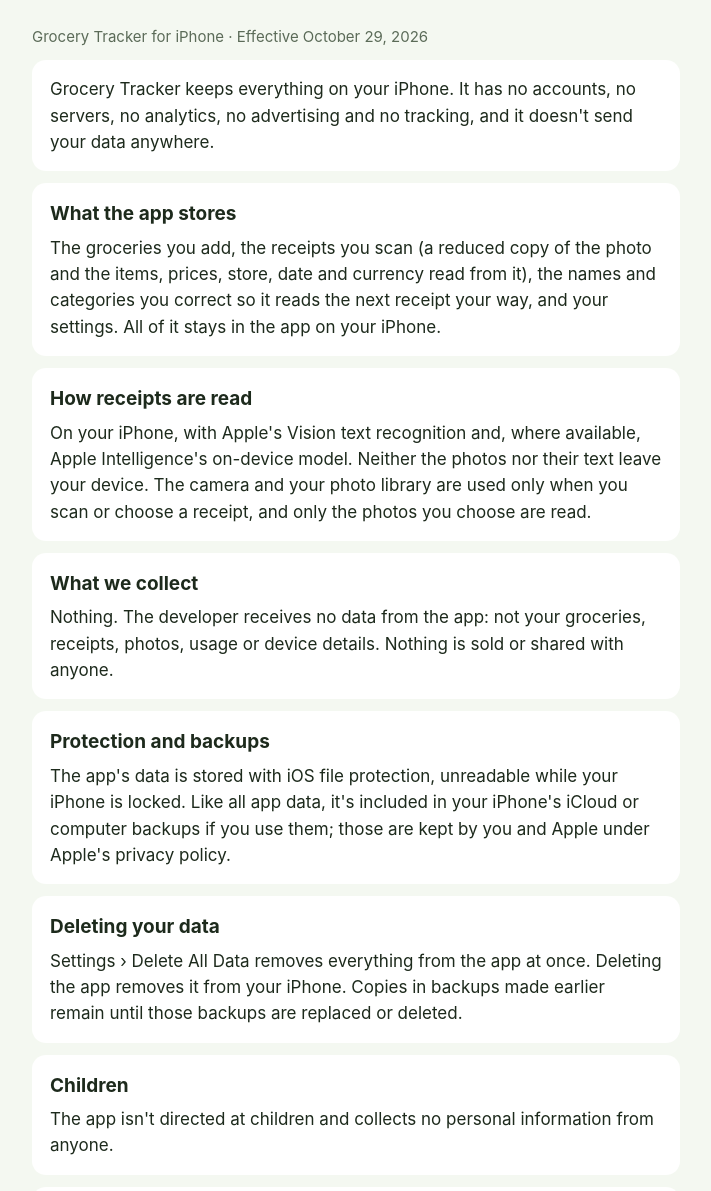
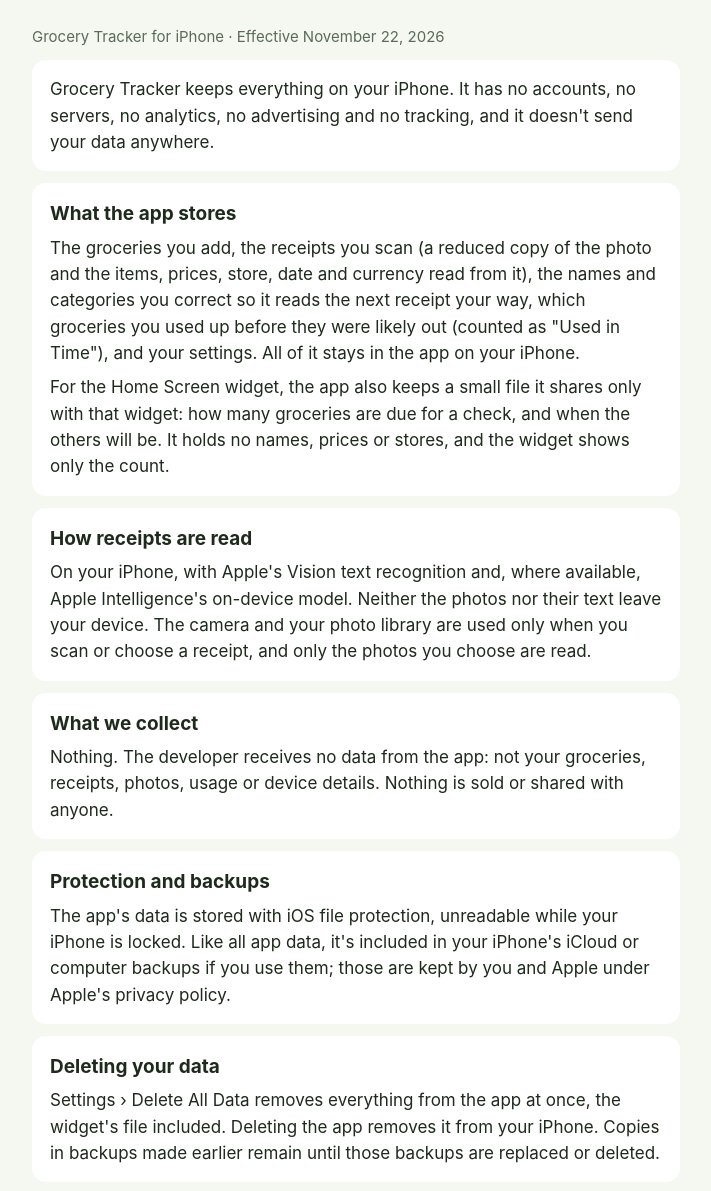
Before and after one commit to Farflan/GroceryTracker-site, a plain HTML site: page privacy.html in a window 1280 px wide. Shown: the part 99-1290 px from the top of the page, without its empty margins (284-995 px from the left). Drawn offline with Linux system fonts and the light colour scheme.

Commit message:
The privacy policy matches the app's, effective November 22, 2026, with the app's contact address
- Adds what the app's copy already says: groceries used up in time are kept, the widget's small file holds only a count and dates, and Delete All Data removes that file too.
- The contact address on both pages is the one the app's Send Feedback writes to.

```diff
--- a/privacy.html
+++ b/privacy.html
@@ -9,12 +9,13 @@
 <body>
 <main>
 <header><img src="icon.png" alt=""><h1>Privacy Policy</h1></header>
-<p class="muted">Grocery Tracker for iPhone · Effective October 29, 2026</p>
+<p class="muted">Grocery Tracker for iPhone · Effective November 22, 2026</p>
 
 <section><p>Grocery Tracker keeps everything on your iPhone. It has no accounts, no servers, no analytics, no advertising and no tracking, and it doesn't send your data anywhere.</p></section>
 
 <section><h2>What the app stores</h2>
-<p>The groceries you add, the receipts you scan (a reduced copy of the photo and the items, prices, store, date and currency read from it), the names and categories you correct so it reads the next receipt your way, and your settings. All of it stays in the app on your iPhone.</p></section>
+<p>The groceries you add, the receipts you scan (a reduced copy of the photo and the items, prices, store, date and currency read from it), the names and categories you correct so it reads the next receipt your way, which groceries you used up before they were likely out (counted as "Used in Time"), and your settings. All of it stays in the app on your iPhone.</p>
+<p>For the Home Screen widget, the app also keeps a small file it shares only with that widget: how many groceries are due for a check, and when the others will be. It holds no names, prices or stores, and the widget shows only the count.</p></section>
 
 <section><h2>How receipts are read</h2>
 <p>On your iPhone, with Apple's Vision text recognition and, where available, Apple Intelligence's on-device model. Neither the photos nor their text leave your device. The camera and your photo library are used only when you scan or choose a receipt, and only the photos you choose are read.</p></section>
@@ -26,13 +27,13 @@
 <p>The app's data is stored with iOS file protection, unreadable while your iPhone is locked. Like all app data, it's included in your iPhone's iCloud or computer backups if you use them; those are kept by you and Apple under Apple's privacy policy.</p></section>
 
 <section><h2>Deleting your data</h2>
-<p>Settings › Delete All Data removes everything from the app at once. Deleting the app removes it from your iPhone. Copies in backups made earlier remain until those backups are replaced or deleted.</p></section>
+<p>Settings › Delete All Data removes everything from the app at once, the widget's file included. Deleting the app removes it from your iPhone. Copies in backups made earlier remain until those backups are replaced or deleted.</p></section>
 
 <section><h2>Children</h2>
 <p>The app isn't directed at children and collects no personal information from anyone.</p></section>
 
 <section><h2>Changes and contact</h2>
-<p>If this policy changes, the new version will be in the app and on this page with its date. Questions: <a href="mailto:cristopher1911@farfanlabs.com">cristopher1911@farfanlabs.com</a>.</p></section>
+<p>If this policy changes, the new version will be in the app and on this page with its date. Questions: <a href="mailto:criscod1911@gmail.com">criscod1911@gmail.com</a>.</p></section>
 
 <nav><a href="./">Help &amp; Support</a></nav>
 </main>
```
Also changed, not shown: index.html (+1 -1 lines).
